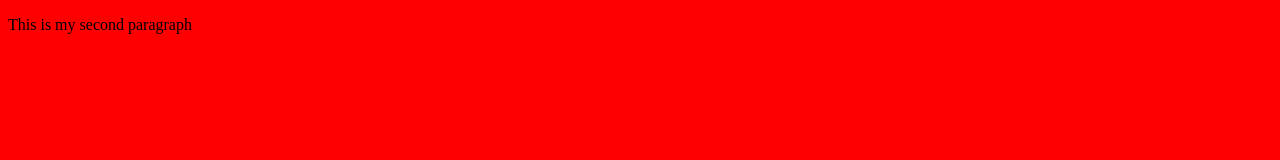
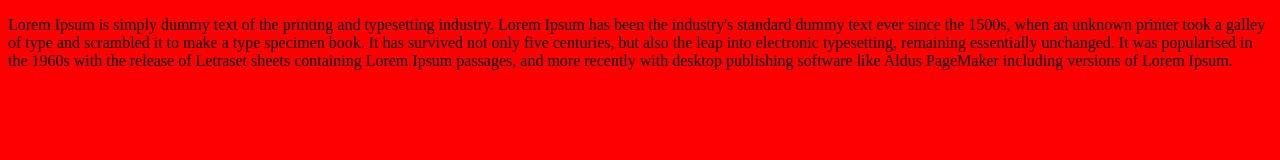
Before and after one commit to WCramRTC/Lecture_2_S22, a plain HTML site: page index.html in a window 1280 px wide. Drawn offline with Linux system fonts and the light colour scheme.

Commit message:
Updated Text

```diff
--- a/index.html
+++ b/index.html
@@ -6,6 +6,6 @@
     </head>
     <body>
 
-        <p>This is my second paragraph</p>
+        <p>Lorem Ipsum is simply dummy text of the printing and typesetting industry. Lorem Ipsum has been the industry's standard dummy text ever since the 1500s, when an unknown printer took a galley of type and scrambled it to make a type specimen book. It has survived not only five centuries, but also the leap into electronic typesetting, remaining essentially unchanged. It was popularised in the 1960s with the release of Letraset sheets containing Lorem Ipsum passages, and more recently with desktop publishing software like Aldus PageMaker including versions of Lorem Ipsum.</p>
     </body>
 </html>
```
